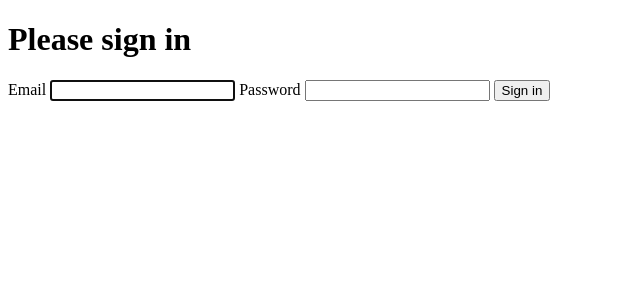
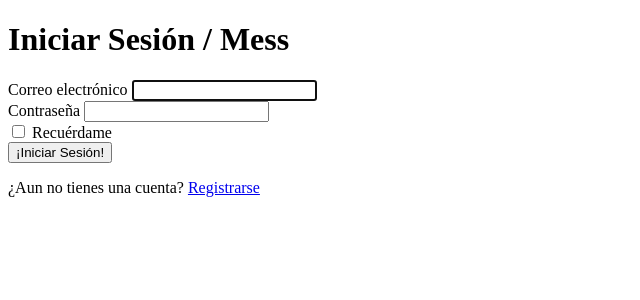
Before and after one commit to ANekoIsFineToo/mess, a Symfony app: template templates/auth/login.html.twig in a window 1280 px wide. Shown: the top 300 px of the page, without its empty margins (0-640 px from the left). Run offline with Twig, Linux system fonts and the light colour scheme; the template is opened without the code that fills it, so the values that code supplies are empty; some libraries are stand-ins or nearby versions.

Commit message:
Formulario de registro e inicio de sesión funcionales

```diff
--- a/assets/scss/global.scss
+++ b/assets/scss/global.scss
@@ -1 +1,3 @@
+@import "~bootswatch/dist/lux/variables";
 @import "~bootstrap/scss/bootstrap";
+@import "~bootswatch/dist/lux/bootswatch";
--- a/composer.json
+++ b/composer.json
@@ -5,9 +5,11 @@
         "php": "^7.2.5",
         "ext-ctype": "*",
         "ext-iconv": "*",
+        "doctrine/annotations": "^1.8",
         "ramsey/uuid-doctrine": "^1.5",
         "sensio/framework-extra-bundle": "^5.1",
         "symfony/asset": "5.0.*",
+        "symfony/config": "5.0.*",
         "symfony/console": "5.0.*",
         "symfony/dotenv": "5.0.*",
         "symfony/expression-language": "5.0.*",
@@ -22,9 +24,11 @@
         "symfony/orm-pack": "*",
         "symfony/process": "5.0.*",
         "symfony/security-bundle": "5.0.*",
+        "symfony/security-csrf": "5.0.*",
         "symfony/serializer-pack": "*",
         "symfony/string": "5.0.*",
         "symfony/translation": "5.0.*",
+        "symfony/twig-bridge": "5.0.*",
         "symfony/twig-pack": "*",
         "symfony/validator": "5.0.*",
         "symfony/web-link": "5.0.*",
--- a/package.json
+++ b/package.json
@@ -2,6 +2,7 @@
     "devDependencies": {
         "@symfony/webpack-encore": "^0.28.2",
         "bootstrap": "^4.4.1",
+        "bootswatch": "^4.4.1",
         "core-js": "^3.0.0",
         "jquery": "^3.4.1",
         "node-sass": "^4.13.1",
--- /dev/null
+++ b/templates/auth/auth.html.twig
@@ -0,0 +1,13 @@
+{% extends 'base.html.twig' %}
+
+{% block body %}
+    <div class="container mt-5">
+        <h1 class="text-center">{% block auth_title %}{% endblock %}</h1>
+
+        {% block auth_form %}{% endblock %}
+
+        <p class="mt-3 text-center">
+            {% block auth_switch %}{% endblock %}
+        </p>
+    </div>
+{% endblock %}
--- a/templates/auth/login.html.twig
+++ b/templates/auth/login.html.twig
@@ -1,42 +1,38 @@
-{% extends 'base.html.twig' %}
+{% extends 'auth/auth.html.twig' %}
 
-{% block title %}Log in!{% endblock %}
+{% block title %}Iniciar Sesión / Mess{% endblock %}
+{% block auth_title %}Iniciar Sesión / Mess{% endblock %}
 
-{% block body %}
-<form method="post">
+{% block auth_form %}
     {% if error %}
         <div class="alert alert-danger">{{ error.messageKey|trans(error.messageData, 'security') }}</div>
     {% endif %}
 
-    {% if app.user %}
-        <div class="mb-3">
-            You are logged in as {{ app.user.username }}, <a href="{{ path('auth_logout') }}">Logout</a>
+    <form name="login_form" method="post">
+        <div class="form-group">
+            <label for="login_form_email" class="required">Correo electrónico</label>
+            <input type="email" id="login_form_email" name="login_form[email]" value="{{ last_email }}" class="form-control" required autofocus>
         </div>
-    {% endif %}
 
-    <h1 class="h3 mb-3 font-weight-normal">Please sign in</h1>
-    <label for="inputEmail">Email</label>
-    <input type="email" value="{{ last_username }}" name="email" id="inputEmail" class="form-control" required autofocus>
-    <label for="inputPassword">Password</label>
-    <input type="password" name="password" id="inputPassword" class="form-control" required>
+        <div class="form-group">
+            <label for="login_form_password" class="required">Contraseña</label>
+            <input type="password" id="login_form_password" name="login_form[password]" class="form-control" required>
+        </div>
 
-    <input type="hidden" name="_csrf_token"
-           value="{{ csrf_token('authenticate') }}"
-    >
+        <div class="form-group">
+            <div class="custom-control custom-checkbox">
+                <input type="checkbox" class="custom-control-input" id="login_form_remember_me" name="login_form[_remember_me]">
+                <label class="custom-control-label" for="login_form_remember_me">Recuérdame</label>
+            </div>
+        </div>
 
-    {#
-        Uncomment this section and add a remember_me option below your firewall to activate remember me functionality.
-        See https://symfony.com/doc/current/security/remember_me.html
+        <input type="hidden" name="login_form[_token]" value="{{ csrf_token('authenticate') }}">
 
-        <div class="checkbox mb-3">
-            <label>
-                <input type="checkbox" name="_remember_me"> Remember me
-            </label>
-        </div>
-    #}
+        <button class="btn btn-block btn-primary" type="submit">¡Iniciar Sesión!</button>
+    </form>
+{% endblock %}
 
-    <button class="btn btn-lg btn-primary" type="submit">
-        Sign in
-    </button>
-</form>
+{% block auth_switch %}
+    ¿Aun no tienes una cuenta?
+    <a href="{{ path('auth_register') }}">Registrarse</a>
 {% endblock %}
--- a/templates/base.html.twig
+++ b/templates/base.html.twig
@@ -1,14 +1,18 @@
 <!DOCTYPE html>
-<html>
+<html lang="es">
     <head>
         <meta charset="UTF-8">
-        <title>{% block title %}Welcome!{% endblock %}</title>
+        <meta name="viewport" content="width=device-width, initial-scale=1, shrink-to-fit=no">
+
         {% block stylesheets %}
             {{ encore_entry_link_tags('app') }}
         {% endblock %}
+
+        <title>{% block title %}Mess{% endblock %}</title>
     </head>
     <body>
         {% block body %}{% endblock %}
+
         {% block javascripts %}
             {{ encore_entry_script_tags('app') }}
         {% endblock %}
```
Also changed, not shown: src/Controller/AuthController.php (+17 -10 lines), src/Form/RegistrationFormType.php (+22 -21 lines), src/Security/LoginFormAuthenticator.php (+4 -8 lines), templates/auth/register.html.twig (+11 -8 lines), 5 other files.
